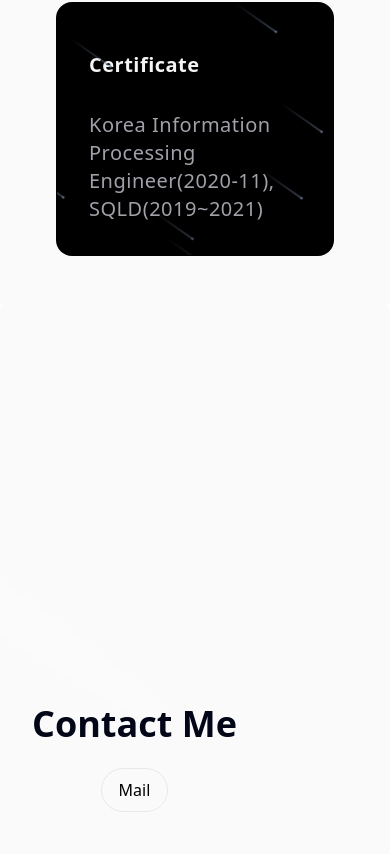
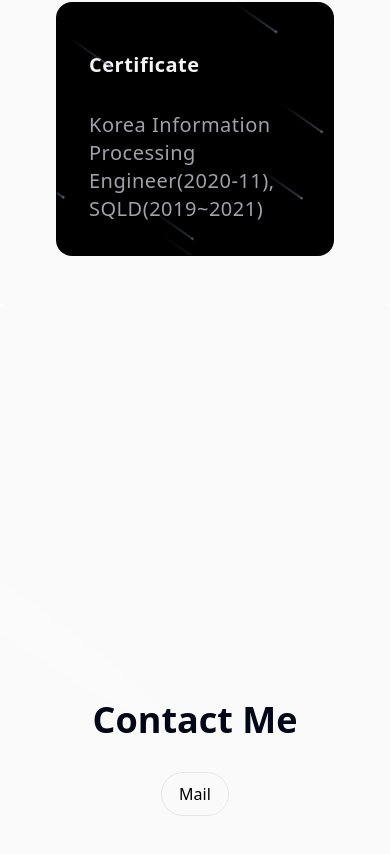
Before and after one commit to od-log/portfolio-ver0, a Next.js app: page / in a window 390 px wide. Shown: the part 3204-4058 px from the top of the page. Built offline with nearby package versions, Linux system fonts and the light colour scheme.

Commit message:
Fix contact css

```diff
--- a/components/Contact.tsx
+++ b/components/Contact.tsx
@@ -5,7 +5,7 @@
 
 export function Contact() {
   return (
-    <div className="h-[100vh] w-full rounded-md flex md:items-center md:justify-center bg-zinc-50 dark:bg-zinc-900 text-slate-950 antialiased bg-grid-white/[0.5] relative overflow-hidden">
+    <div className="h-[100vh] w-full rounded-md flex md:items-center justify-center bg-zinc-50 dark:bg-zinc-900 text-slate-950 antialiased bg-grid-white/[0.5] relative overflow-hidden">
       <Spotlight className="top-40 left-0 md:left-60 md:-top-20" fill="white" />
       <motion.div
         initial={{ opacity: 0.0, y: 40 }}
@@ -17,12 +17,12 @@
         }}
         className="relative flex flex-col gap-4 items-center justify-center px-4"
       >
-        <div className=" p-4 max-w-7xl  mx-auto relative z-10  w-full pt-20 md:pt-0">
+        <div className="p-4 max-w-7xl mx-auto relative z-10  w-full pt-20 md:pt-0">
           <h1 className="text-4xl md:text-7xl dark:text-white font-bold text-center">
             Contact Me
           </h1>
 
-          <p className="mt-6 font-normal text-base text-neutral-300 max-w-lg text-center mx-auto flex justify-center">
+          <p className="mt-8 font-normal text-base text-neutral-300 max-w-lg text-center mx-auto flex justify-center">
             <HoverBorderGradient
               containerClassName="rounded-full"
               as="button"
```
